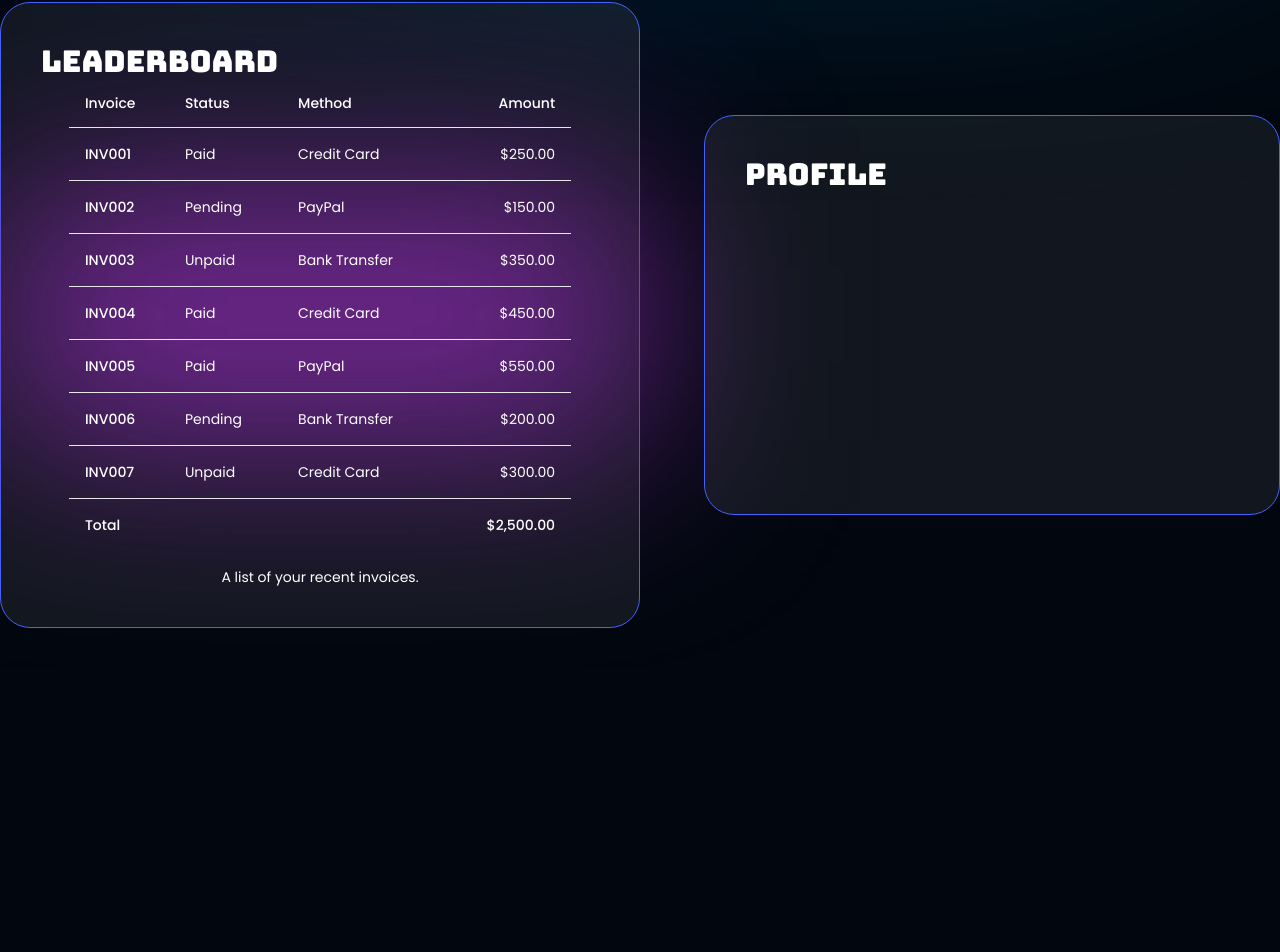
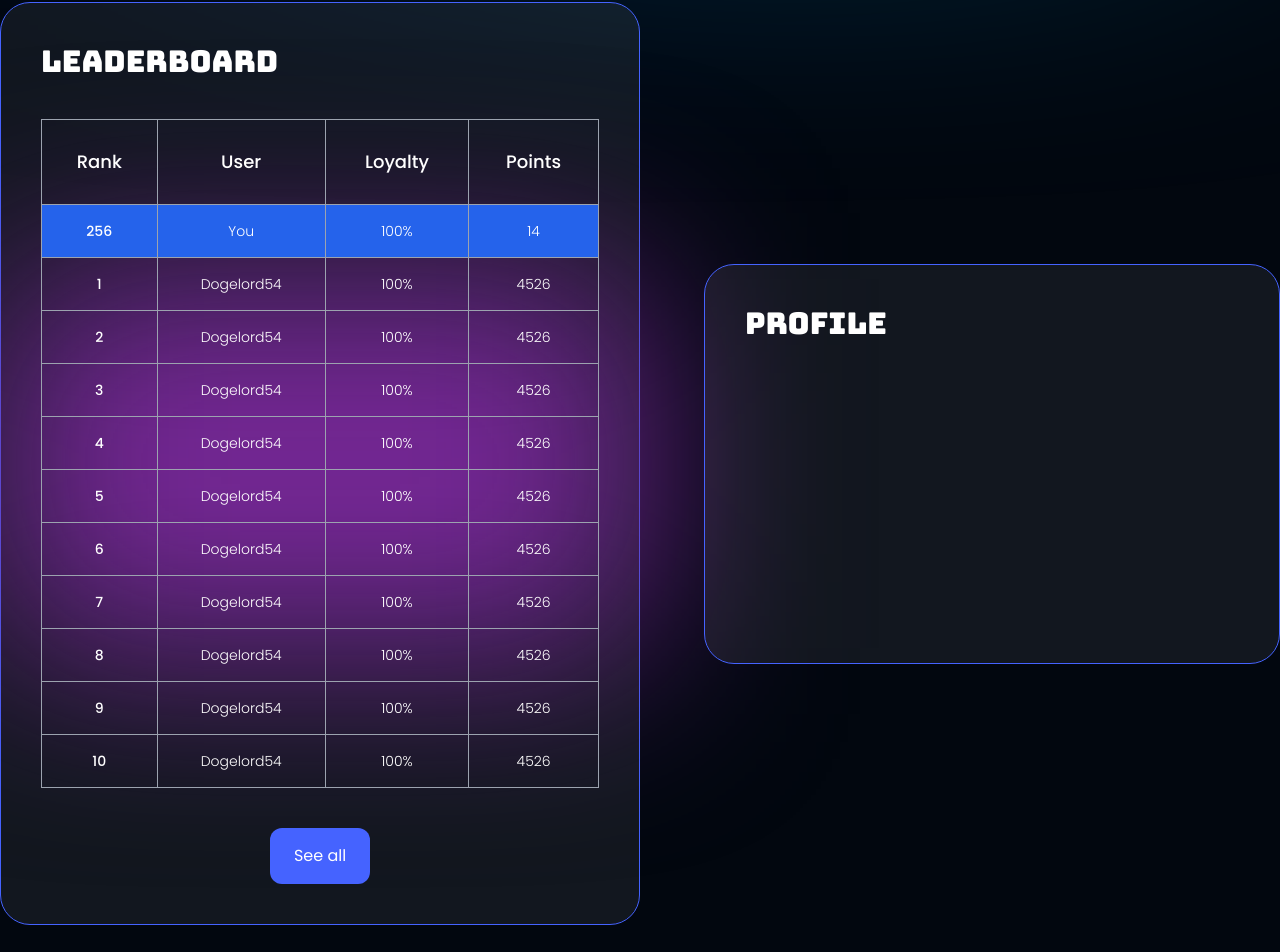
Before and after one commit to AbdurRehman1312/laika_pamp, a React (Vite) app: page / in a window 1280 px wide. Shown: the part 1770-2722 px from the top of the page. Before the commit the page ends 2438 px from the top, so only its background shows below. Built offline with nearby package versions, Linux system fonts and the light colour scheme.

Commit message:
feat: Update ButtonImageP and ButtonTextImageP component styles
- Adjust button styles in ButtonImageP component in ButtonImageP.jsx
- Update ButtonTextImageP component to include responsive styles in ButtonTextImageP.jsx

```diff
--- a/src/components/AlpaTrumpCard/AlpaTrumpCard.jsx
+++ b/src/components/AlpaTrumpCard/AlpaTrumpCard.jsx
@@ -18,20 +18,20 @@ const AlpaTrumpCard = ({ image, style, created_id, market, message, badge = fals
                     </div>
                 </div>
                 <div className='flex items-end w-full gap-5 mt-4'>
-                    <div className='w-[45%] mb-2 mt-3'>
+                    <div className='md:w-[45%] w-[70%] mb-2 mt-3 md:text-base text-sm'>
                         <Progress value={value_progress} />
                     </div>
                     <div className='flex items-end w-[55%] justify-between'>
                         <div className=' flex items-center mb-2 gap-1'>
                             <img src={images.msg} alt="" className='w-3 h-3' />
-                            <p className='text-white font-medium'>{message}</p>
+                            <p className='text-white font-medium text-sm md:text-base'>{message}</p>
                         </div>
                         <div>
                             <ButtonRocket />
                         </div>
                     </div>
                 </div>
-                {badge && <div className='absolute bg-secondary rounded-[10px] z-50 px-5 py-4 top-[-30px] right-[-10px]'>
+                {badge && <div className='absolute bg-secondary md:rounded-[10px] rounded-lg z-50 md:px-5 md:py-4 px-3 py-2 md:top-[-30px] top-[-20px] right-[-10px]'>
                     <h1 className='text-sm text-white'>+25% PTS</h1>
                 </div>}
             </div>
--- a/src/components/ButtonImageP/ButtonImageP.jsx
+++ b/src/components/ButtonImageP/ButtonImageP.jsx
@@ -2,8 +2,8 @@ import React from 'react'
 
 const ButtonImageP = ({image , style}) => {
   return (
-    <button type='button' className={`bg-[#4563ff]  gap-2 p-4 rounded-xl  ${style}`} >
-    <img src={image} alt="" className='w-6' />
+    <button type='button' className={`bg-[#4563ff] md:p-4 p-3 md:rounded-xl rounded-md  ${style}`} >
+    <img src={image} alt="" className='md:w-6 w-5' />
 </button>
   )
 }
--- a/src/components/ButtonTextImageP/ButtonTextImageP.jsx
+++ b/src/components/ButtonTextImageP/ButtonTextImageP.jsx
@@ -1,11 +1,11 @@
 import React from 'react'
 
-const ButtonTextImageP = ({name, image, style}) => {
+const ButtonTextImageP = ({ name, image, style, img = true }) => {
   return (
-    <button type='button' className={`bg-[#4563ff] flex items-center gap-2 py-4 px-5 text-sm lg:text-base text-nowrap rounded-xl  ${style}`} >
-    <img src={image} alt="" className='w-4' />
-   {name}
-</button>
+    <button type='button' className={`bg-[#4563ff] flex items-center justify-center gap-2 md:py-4 py-3 md:px-5 px-3 text-sm lg:text-base text-nowrap md:rounded-xl rounded-md  ${style}`} >
+      {img && <img src={image} alt="" className='md:w-4 w-3' />}
+      {name}
+    </button>
   )
 }
 
--- a/src/components/Header/Header.jsx
+++ b/src/components/Header/Header.jsx
@@ -77,7 +77,7 @@ const Header = () => {
 
         </div>
       </div>
-      <div className='bg-[#37405a] w-[16%] hidden lg:flex gap-5 items-center justify-center py-2'>
+      <Link to={"/profile"} className='bg-[#37405a] w-[16%] hidden lg:flex gap-5 items-center justify-center py-2'>
         <div className='flex flex-col items-end'>
           <h1 className='font-bungee  text-lg'>5400 pts</h1>
           <h1 className='text-lg mt-1'>Rank: <span className='font-bungee  '>#42/352</span></h1>
@@ -85,7 +85,7 @@ const Header = () => {
         <div className='rounded-[50%]'>
            <img src={images.dp} alt="" className='w-16' />
         </div>
-      </div>
+      </Link>
     </header>
   )
 }
--- a/src/components/MuttnikCard/MuttnikCard.jsx
+++ b/src/components/MuttnikCard/MuttnikCard.jsx
@@ -2,13 +2,13 @@ import React from 'react'
 import * as images from "../../assets"
 import { Progress } from "@/components/ui/progress"
 import ButtonImage from '../ButtonImage/ButtonImage'
-const MuttnikCard = ({image, style, created_id, market, message, text, value_progress}) => {
+const MuttnikCard = ({ image, style, created_id, market, message, text, value_progress }) => {
     return (
         <>
             <div className={`w-full m-auto bg_header  bg_black_gradient mt-5 rounded-[30px] py-6 px-8 ${style}`}>
                 <div className='flex items-start gap-5 '>
                     <div className='rounded-2xl flex-shrink-0'>
-                    <img src={image} alt="" className='w-24 h-24'/>
+                        <img src={image} alt="" className='w-24 h-24' />
                     </div>
                     <div className='flex flex-col gap-1'>
                         <h1 className='md:text-2xl text-lg text-white font-medium'>Muttnik the dog <span className='text-[#e9e8ea] font-light'>[MUTT]</span></h1>
@@ -17,19 +17,19 @@ const MuttnikCard = ({image, style, created_id, market, message, text, value_pro
                     </div>
                 </div>
                 <div className='flex items-end gap-5 mt-2'>
-               <div className='w-[45%] mt-3'>
+                    <div className='w-[45%] mt-3 text-sm md:text-base'>
                         <Progress value={value_progress} />
                     </div>
                     <div className='w-[55%] flex items-center gap-1'>
-                <img src={images.msg} alt="" className='w-3 h-3'/>
-                <p className='text-white font-medium'>{message}</p>
+                        <img src={images.msg} alt="" className='w-3 h-3' />
+                        <p className='text-white font-medium text-sm md:text-base'>{message}</p>
                     </div>
                 </div>
                 <div className='mt-5'>
                     <p className='italic md:text-xl text-sm text-gray-400 '>{text}</p>
                 </div>
                 <div className='mt-3 flex justify-center'>
-                  <ButtonImage name={"pamp it"}/>
+                    <ButtonImage name={"pamp it"} />
                 </div>
 
             </div>
--- a/src/components/ui/progress.jsx
+++ b/src/components/ui/progress.jsx
@@ -8,7 +8,7 @@ const Progress = React.forwardRef(({ className, value, ...props }, ref) => (
   <div className="flex items-center gap-2">
   <ProgressPrimitive.Root
     ref={ref}
-    className={cn("relative h-3 w-full overflow-hidden rounded-full bg-black", className)}
+    className={cn("relative md:h-3 h-2 w-full overflow-hidden rounded-full bg-black", className)}
     {...props}>
     <ProgressPrimitive.Indicator
       className="h-full w-full flex-1 bg-secondary transition-all rounded-xl"
--- a/src/components/ui/table.jsx
+++ b/src/components/ui/table.jsx
@@ -6,7 +6,7 @@ const Table = React.forwardRef(({ className, ...props }, ref) => (
   <div className="relative w-full overflow-auto">
     <table
       ref={ref}
-      className={cn("w-full caption-bottom text-sm", className)}
+      className={cn("w-full caption-bottom text-sm ", className)}
       {...props} />
   </div>
 ))
@@ -37,7 +37,7 @@ const TableRow = React.forwardRef(({ className, ...props }, ref) => (
   <tr
     ref={ref}
     className={cn(
-      "border-b transition-colors hover:bg-muted/50 data-[state=selected]:bg-muted",
+      "border border-gray-400 hover:bg-blue-600 text-center transition-colors font-light  data-[state=selected]:bg-muted",
       className
     )}
     {...props} />
@@ -48,7 +48,7 @@ const TableHead = React.forwardRef(({ className, ...props }, ref) => (
   <th
     ref={ref}
     className={cn(
-      "h-12 px-4 text-left align-middle font-medium text-muted-foreground [&:has([role=checkbox])]:pr-0",
+      "h-12 px-4 text-center align-middle border py-7 text-lg border-gray-400 font-medium text-muted-foreground [&:has([role=checkbox])]:pr-0",
       className
     )}
     {...props} />
@@ -58,7 +58,7 @@ TableHead.displayName = "TableHead"
 const TableCell = React.forwardRef(({ className, ...props }, ref) => (
   <td
     ref={ref}
-    className={cn("p-4 align-middle [&:has([role=checkbox])]:pr-0", className)}
+    className={cn("p-4 align-middle border border-gray-400 [&:has([role=checkbox])]:pr-0", className)}
     {...props} />
 ))
 TableCell.displayName = "TableCell"
--- a/src/pages/Home/Home.jsx
+++ b/src/pages/Home/Home.jsx
@@ -21,50 +21,23 @@ import {
   TableRow,
 } from "@/components/ui/table"
 import AlpaTrumpCard from '@/components/AlpaTrumpCard/AlpaTrumpCard'
-const invoices = [
-  {
-    invoice: "INV001",
-    paymentStatus: "Paid",
-    totalAmount: "$250.00",
-    paymentMethod: "Credit Card",
-  },
-  {
-    invoice: "INV002",
-    paymentStatus: "Pending",
-    totalAmount: "$150.00",
-    paymentMethod: "PayPal",
-  },
-  {
-    invoice: "INV003",
-    paymentStatus: "Unpaid",
-    totalAmount: "$350.00",
-    paymentMethod: "Bank Transfer",
-  },
-  {
-    invoice: "INV004",
-    paymentStatus: "Paid",
-    totalAmount: "$450.00",
-    paymentMethod: "Credit Card",
-  },
-  {
-    invoice: "INV005",
-    paymentStatus: "Paid",
-    totalAmount: "$550.00",
-    paymentMethod: "PayPal",
-  },
-  {
-    invoice: "INV006",
-    paymentStatus: "Pending",
-    totalAmount: "$200.00",
-    paymentMethod: "Bank Transfer",
-  },
-  {
-    invoice: "INV007",
-    paymentStatus: "Unpaid",
-    totalAmount: "$300.00",
-    paymentMethod: "Credit Card",
-  },
-]
+import { Link } from 'react-router-dom'
+const leaderboard = [{
+  rank: 256,
+  user: "You",
+  loyalty: "100%",
+  points: "14",
+}];
+for (let i = 1; i <= 10; i++) {
+  if (i !== 256) {
+    leaderboard.push({
+      rank: i,
+      user: "Dogelord54",
+      loyalty: "100%",
+      points: "4526",
+    });
+  }
+}
 const alpaTrumpCard = [{
   image: images.trump,
   created_id: "0xErd4512122",
@@ -168,20 +141,21 @@ const Home = () => {
               <ButtonImageP image={images.gear} />
             </div>
             <div className='flex flex-1 items-center gap-4'>
-              <input type="text" className='w-full bg-black appearance-none border-0 text-lg focus:outline-none py-4 px-4 rounded-[15px]' placeholder='pamptoken...' />
+              <input type="text" className='w-full bg-black appearance-none border-0 md:text-lg text-sm focus:outline-none md:p-4 p-2.5 md:rounded-[15px] rounded-md' placeholder='pamptoken...' />
               <ButtonImageP image={images.arrowr} />
             </div>
-            <div className='flex gap-3 lg:flex-row flex-col items-center'>
+            <div className='flex gap-3 items-center'>
               <Select>
-                <SelectTrigger className="w-[183px] bg-[#4563ff] border-0 py-4 px-3">
+                <SelectTrigger className=" bg-[#4563ff] border-0 md:py-4 md:px-3 py-2 px-1.5 text-sm lg:text-base md:rounded-[10px] rounded-md">
                   <SelectValue placeholder="sort: pamp order" />
                 </SelectTrigger>
-                <SelectContent className="bg-[#4563ff] border-0">
-                  <SelectItem value="pamp order">pamp order</SelectItem>
+                <SelectContent className="bg-[#4563ff] border-0 z-50">
+                  <SelectItem value="pamp order">sort: pamp order</SelectItem>
+                  <SelectItem value="r">sort: pamp order</SelectItem>
                 </SelectContent>
               </Select>
-              <Select>
-                <SelectTrigger className="w-[143px] py-4 px-3">
+              <Select className="z-30">
+                <SelectTrigger className=" md:py-4 md:px-3 py-2 px-1.5 text-sm lg:text-base md:rounded-[10px] rounded-md">
                   <SelectValue placeholder="order: desc" />
                 </SelectTrigger>
                 <SelectContent >
@@ -199,35 +173,31 @@ const Home = () => {
       </div>
       <div className='flex lg:flex-row flex-col items-center gap-4 justify-between'>
         <div className='relative bg_glass border z-[100] w-full xl:w-[50%] lg:w-[60%] md:w-[55%] bg_blur bg_purple2 rounded-[30px] border-primary lg:p-10 p-5'>
-          <h1 className='font-bungee  text-3xl'>LEADERBOARD</h1>
-          <div className='md:w-[90%] w-full m-auto'>
-            <Table>
-              <TableCaption>A list of your recent invoices.</TableCaption>
+          <h1 className='font-bungee md:text-3xl text-xl'>LEADERBOARD</h1>
+          <div className='w-full mt-10'>
+            <Table className="border">
               <TableHeader>
                 <TableRow>
-                  <TableHead className="w-[100px]">Invoice</TableHead>
-                  <TableHead>Status</TableHead>
-                  <TableHead>Method</TableHead>
-                  <TableHead className="text-right">Amount</TableHead>
+                  <TableHead>Rank</TableHead>
+                  <TableHead>User</TableHead>
+                  <TableHead>Loyalty</TableHead>
+                  <TableHead >Points</TableHead>
                 </TableRow>
               </TableHeader>
               <TableBody>
-                {invoices.map((invoice) => (
-                  <TableRow key={invoice.invoice}>
-                    <TableCell className="font-medium">{invoice.invoice}</TableCell>
-                    <TableCell>{invoice.paymentStatus}</TableCell>
-                    <TableCell>{invoice.paymentMethod}</TableCell>
-                    <TableCell className="text-right">{invoice.totalAmount}</TableCell>
+                {leaderboard.map((item, index) => (
+                  <TableRow key={item.rank} className={index === 0 ? 'bg-blue-600' : ''}>
+                    <TableCell className="font-medium">{item.rank}</TableCell>
+                    <TableCell>{item.user}</TableCell>
+                    <TableCell>{item.loyalty}</TableCell>
+                    <TableCell>{item.points}</TableCell>
                   </TableRow>
                 ))}
               </TableBody>
-              <TableFooter>
-                <TableRow>
-                  <TableCell colSpan={3}>Total</TableCell>
-                  <TableCell className="text-right">$2,500.00</TableCell>
-                </TableRow>
-              </TableFooter>
             </Table>
+            <Link to={"/"} className=''>
+              <ButtonTextImageP name={"See all"} img={false} style={"w-[100px] mx-auto mt-10"} />
+            </Link>
           </div>
         </div>
         <div className='border h-[400px] z-[100] w-full xl:w-[45%] lg:w-[40%] md:w-[45%] rounded-[30px] border-primary bg_glass lg:p-10 p-5 '>
```
Lines whose indentation alone changed are shown as unchanged.
